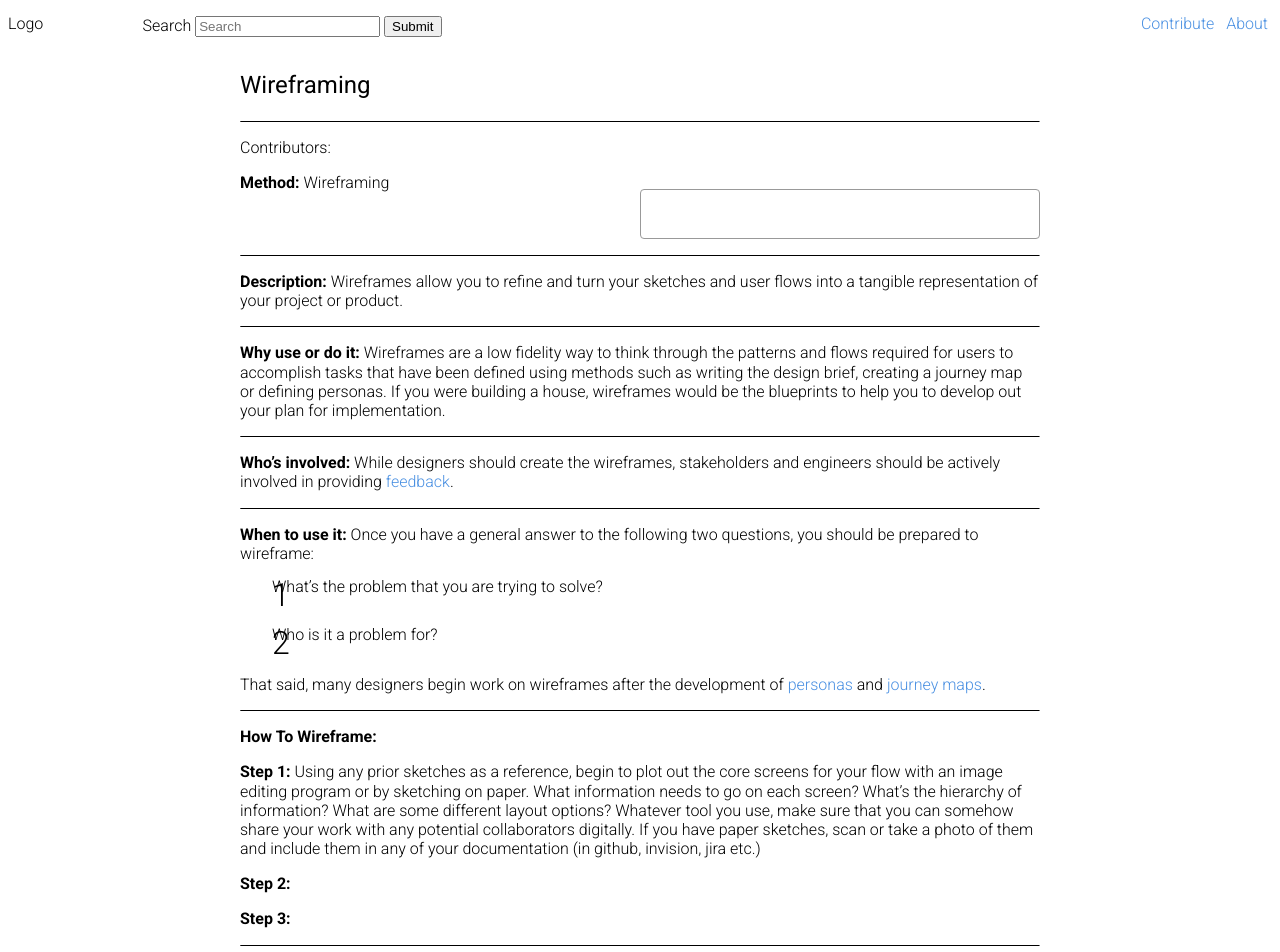
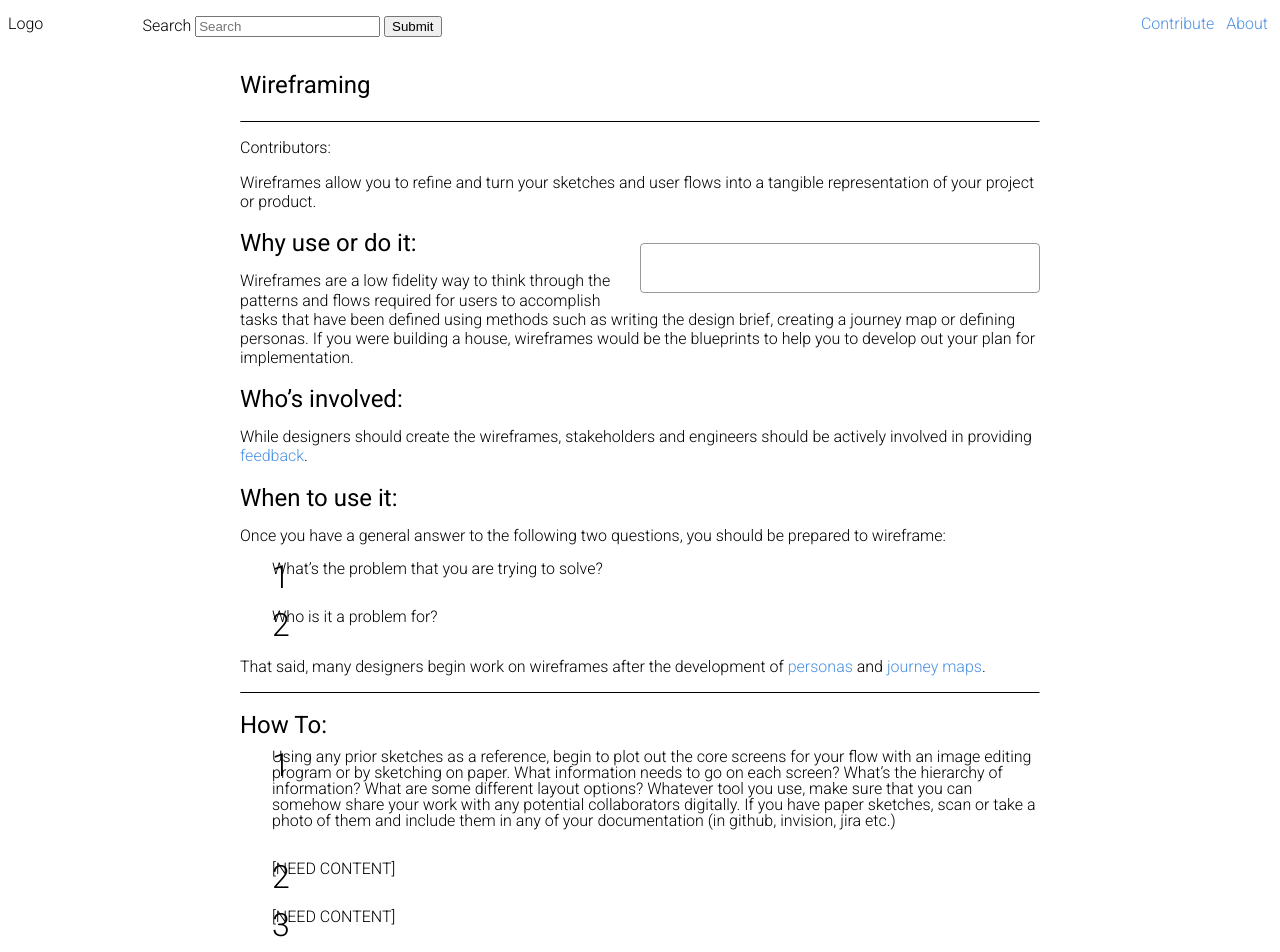
Before and after one commit to open-design-kit/opendesignkit, a Jekyll site: the page built from _methods/wireframing.md, in a window 1280 px wide. Shown: the top 952 px of the page. Built offline with Jekyll 4.4.1, drawn with Linux system fonts in a browser that asks for light colours.

Commit message:
cleaning up the wireframe method

```diff
--- a/_methods/wireframing.md
+++ b/_methods/wireframing.md
@@ -3,30 +3,21 @@ layout: methods
 title: Wireframing
 tags:
     - develop
+desc: Wireframes allow you to refine and turn your sketches and user flows into a tangible representation of your project or product.
 teaser: Wireframes allow you to refine and turn your sketches and user flows into a tangible representation of your project or product.
 ---
 
-**Method:** Wireframing
+## Why use or do it:
 
----
-
-**Description:** Wireframes allow you to refine and turn your sketches and user flows into a tangible representation of your project or product.
-
-
----
-
-**Why use or do it:**
 Wireframes are a low fidelity way to think through the patterns and flows required for users to accomplish tasks that have been defined using methods such as writing the design brief, creating a journey map or defining personas. If you were building a house, wireframes would be the blueprints to help you to develop out your plan for implementation.
 
----
+## Who’s involved:
 
-**Who’s involved:**
 While designers should create the wireframes, stakeholders and engineers should be actively involved in providing [feedback](/methods/feedback-session/).
 
----
+## When to use it:
+Once you have a general answer to the following two questions, you should be prepared to wireframe:
 
-**When to use it:**
-Once you have a general answer to the following two questions, you should be prepared to wireframe:
 1. What's the problem that you are trying to solve?
 2. Who is it a problem for?
 
@@ -34,23 +25,22 @@ That said, many designers begin work on wireframes after the development of [per
 
 ---
 
-**How To Wireframe:**
+## How To:
 
-* **Step 1:** Using any prior sketches as a reference, begin to plot out the core screens for your flow with an image editing program or by sketching on paper.  What information needs to go on each screen? What's the hierarchy of information? What are some different layout options?  Whatever tool you use, make sure that you can somehow share your work with any potential collaborators digitally. If you have paper sketches, scan or take a photo of them and include them in any of your documentation (in github, invision, jira etc.)
-
-* **Step 2:**
-
-* **Step 3:**
+1. Using any prior sketches as a reference, begin to plot out the core screens for your flow with an image editing program or by sketching on paper.  What information needs to go on each screen? What's the hierarchy of information? What are some different layout options?  Whatever tool you use, make sure that you can somehow share your work with any potential collaborators digitally. If you have paper sketches, scan or take a photo of them and include them in any of your documentation (in github, invision, jira etc.)
+2. [NEED CONTENT]
+3. [NEED CONTENT]
 
 ---
 
-**Examples:**
+## Examples:
+
 * [Hand-drawn Wireframe](https://www.pinterest.com/pin/159314905545784216/) by Jess Klein
 * [Lines and Labels](https://www.graffletopia.com/stencils/1100?utm_source=Graffletopia+Newsletter&utm_campaign=33c6409c9c-Stencils_for_UX_Pros&utm_medium=email&utm_term=0_5b9d2cc5d1-33c6409c9c-77674681#fullscreen) by Eric Miller Design
 * [I <3 Wireframes](http://wireframes.tumblr.com/)
 
+---
 
----
-**Learn More:**
+## Learn More:
 
-Read the book [Don't Make Me Think](https://www.sensible.com/dmmt.html) by Steve Krug
+* Read the book [Don't Make Me Think](https://www.sensible.com/dmmt.html) by Steve Krug
```
